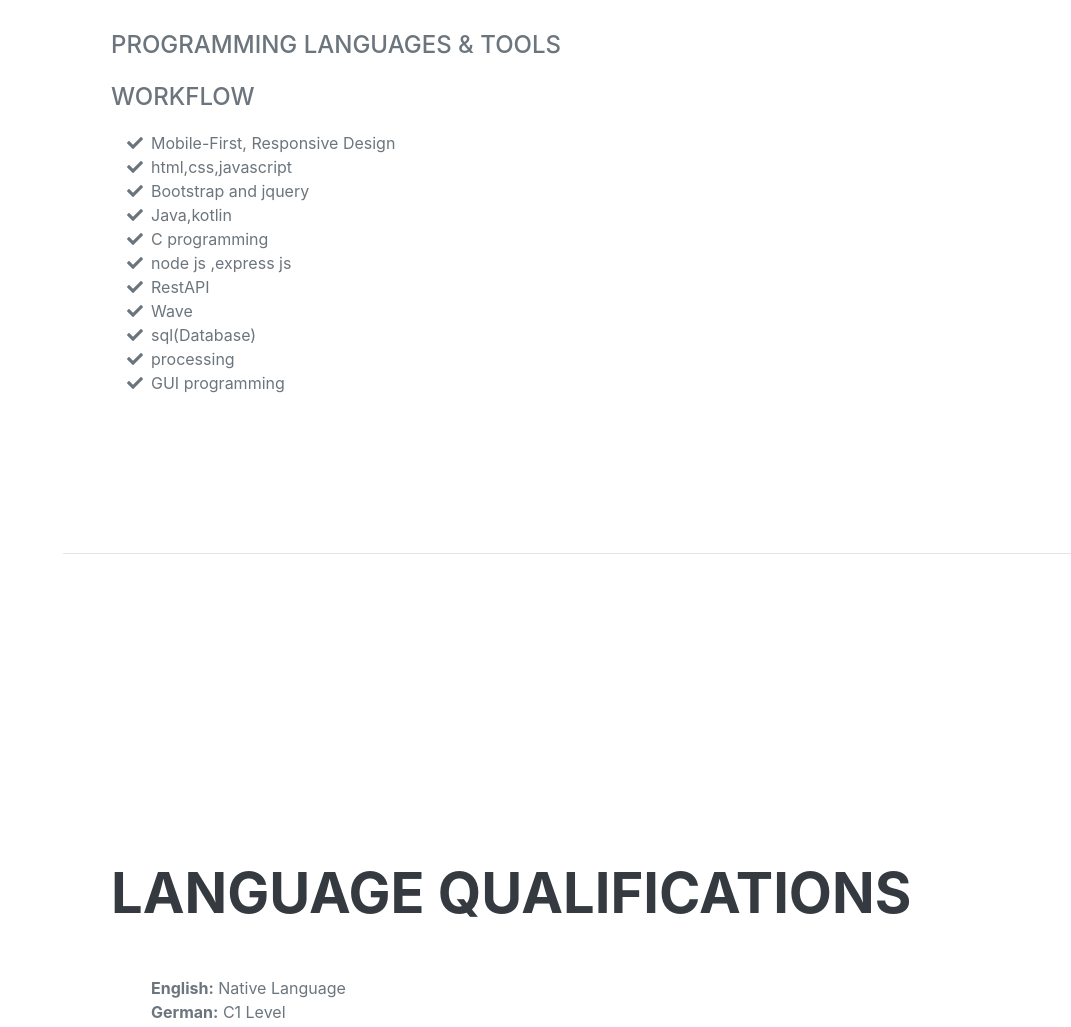
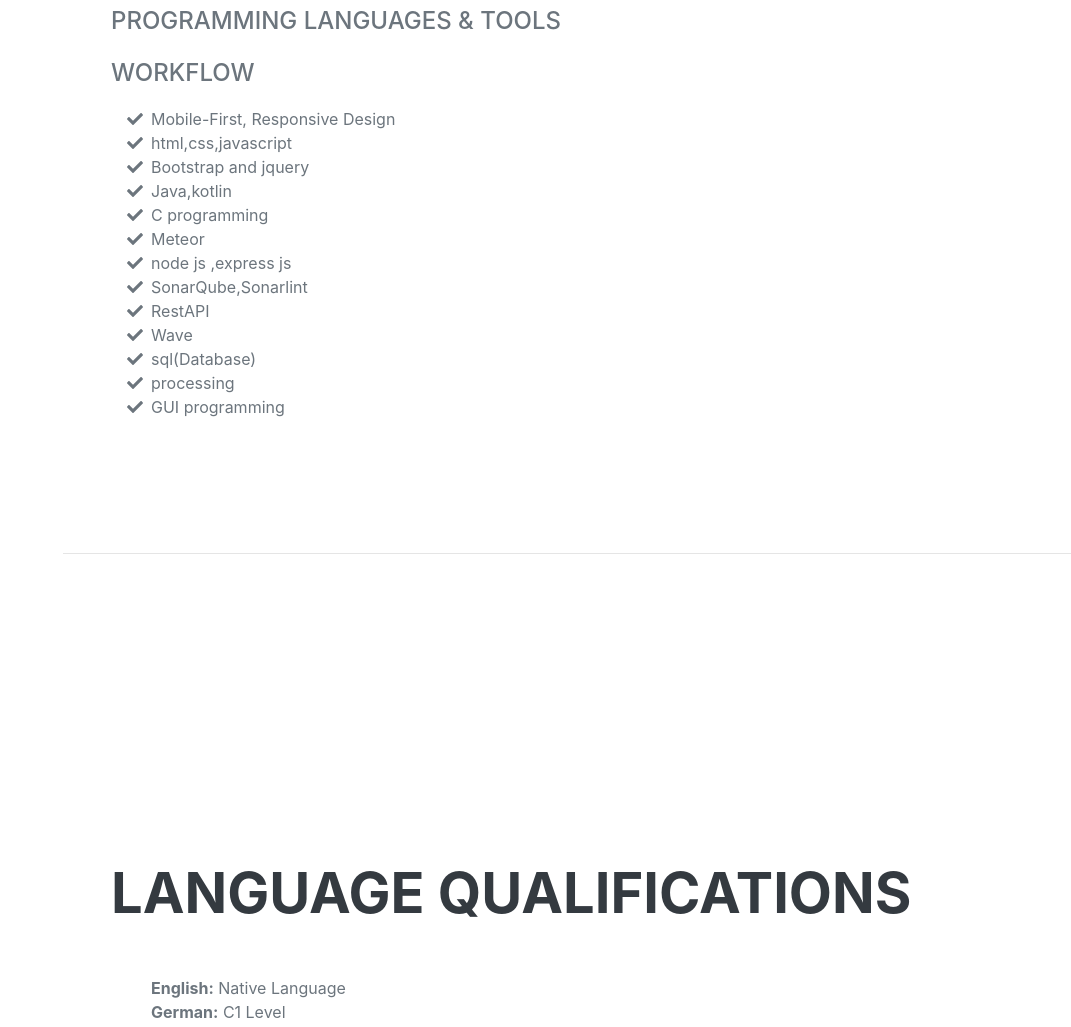
Before and after one commit to carelledjuffo/my_personal_website, a plain HTML site: page index.html in a window 1280 px wide. Shown: the part 2650-3677 px from the top of the page, without its empty margins (209-1280 px from the left). Drawn offline with nearby package versions, Linux system fonts and the light colour scheme; a web font is replaced by a local one.

Commit message:
add meteor

```diff
--- a/index.html
+++ b/index.html
@@ -130,7 +130,15 @@
                         </li>
                         <li>
                             <span class="fa-li"><i class="fas fa-check"></i></span>
+                        Meteor
+                        </li>
+                        <li>
+                            <span class="fa-li"><i class="fas fa-check"></i></span>
                             node js ,express js
+                        </li>
+                        <li>
+                            <span class="fa-li"><i class="fas fa-check"></i></span>
+                            SonarQube,Sonarlint
                         </li>
                         <li>
                             <span class="fa-li"><i class="fas fa-check"></i></span>
```
